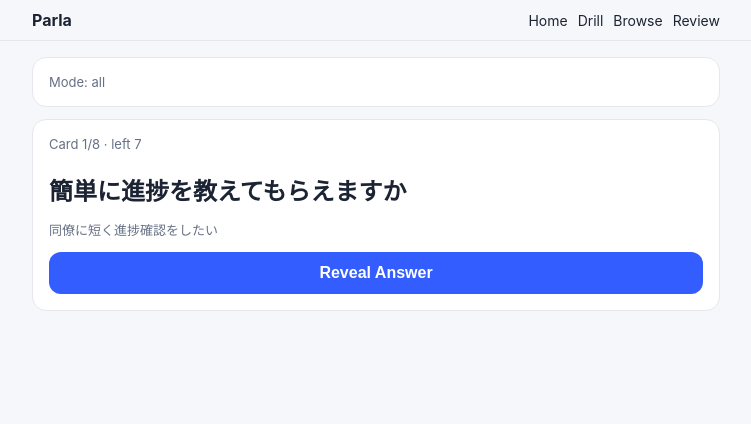
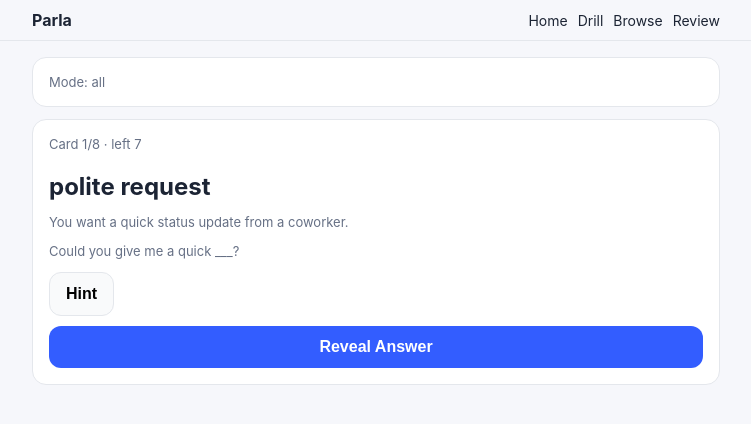
Before and after one commit to Josh-Temple/Parla, a Next.js app: page /drill in a window 1280 px wide. Shown: the top 424 px of the page, without its empty margins (264-1015 px from the left). Built offline with nearby package versions, Linux system fonts and the light colour scheme.

Commit message:
Tighten immersion defaults across browse and detail views

```diff
--- a/public/data/cards.json
+++ b/public/data/cards.json
@@ -8,13 +8,20 @@
     "register": "polite",
     "pattern": "Could you + verb...?",
     "example": "Could you give me a quick update before lunch?",
-    "notes": "丁寧で仕事でも日常でも使いやすい依頼。",
-    "tags": ["work", "update", "meeting"],
-    "similar": ["Can you...", "Would you mind..."],
+    "notes": "Polite and flexible for work or daily requests.",
+    "tags": [
+      "work",
+      "update",
+      "meeting"
+    ],
+    "similar": [
+      "Can you...",
+      "Would you mind..."
+    ],
     "contrast": "Can you...より丁寧で柔らかい。",
     "prompts": {
-      "meaning": "簡単に進捗を教えてもらえますか",
-      "scenario": "同僚に短く進捗確認をしたい",
+      "intent": "polite request",
+      "situation": "You want a quick status update from a coworker.",
       "cloze": "Could you give me a quick ___?"
     },
     "difficulty": 1,
@@ -23,7 +30,12 @@
       "exampleUrl": "/audio/request_001_example.mp3",
       "voice": "en-US-female-01"
     },
-    "status": { "published": true }
+    "status": {
+      "published": true
+    },
+    "support": {
+      "jaHint": "簡単に進捗を教えてもらえますか"
+    }
   },
   {
     "id": "request_002",
@@ -34,20 +46,32 @@
     "register": "formal",
     "pattern": "Would it be possible to + verb...?",
     "example": "Would it be possible to move this to Friday due to a conflict?",
-    "notes": "かなり丁寧な依頼で、調整時に便利。",
-    "tags": ["work", "schedule", "request"],
-    "similar": ["I was wondering if...", "Could we..."],
+    "notes": "A formal way to request schedule changes.",
+    "tags": [
+      "work",
+      "schedule",
+      "request"
+    ],
+    "similar": [
+      "I was wondering if...",
+      "Could we..."
+    ],
     "contrast": "Could we...より距離感がありフォーマル。",
     "prompts": {
-      "meaning": "これを金曜に移すことは可能でしょうか",
-      "scenario": "会議日程を丁寧に変更依頼",
+      "intent": "reschedule politely",
+      "situation": "You want to ask if moving the meeting is possible.",
       "cloze": "Would it be possible to ___ this to Friday?"
     },
     "difficulty": 2,
     "audio": {
       "phraseUrl": "/audio/request_002_phrase.mp3"
     },
-    "status": { "published": true }
+    "status": {
+      "published": true
+    },
+    "support": {
+      "jaHint": "これを金曜に移すことは可能でしょうか"
+    }
   },
   {
     "id": "refusal_001",
@@ -58,20 +82,31 @@
     "register": "neutral",
     "pattern": "I won't be able to + verb",
     "example": "Thanks for inviting me, but I won't be able to make it this time.",
-    "notes": "断りながらも角が立ちにくい表現。",
-    "tags": ["social", "refusal"],
-    "similar": ["I can't make it", "Maybe next time"],
+    "notes": "Turns down an invitation without sounding harsh.",
+    "tags": [
+      "social",
+      "refusal"
+    ],
+    "similar": [
+      "I can't make it",
+      "Maybe next time"
+    ],
     "contrast": "I can't...より少し丁寧で柔らかい。",
     "prompts": {
-      "meaning": "今回は参加できなさそうです",
-      "scenario": "誘いを柔らかく断る",
+      "intent": "soft refusal",
+      "situation": "You cannot join this invitation this time.",
       "cloze": "I won't be able to ___ it this time."
     },
     "difficulty": 1,
     "audio": {
       "exampleUrl": "/audio/refusal_001_example.mp3"
     },
-    "status": { "published": true }
+    "status": {
+      "published": true
+    },
+    "support": {
+      "jaHint": "今回は参加できなさそうです"
+    }
   },
   {
     "id": "refusal_002",
@@ -82,17 +117,28 @@
     "register": "polite",
     "pattern": "I'm tied up + time, but ...",
     "example": "I'm tied up then, but I can do Monday afternoon.",
-    "notes": "断りに代替案を添える定番パターン。",
-    "tags": ["schedule", "alternative"],
-    "similar": ["That time is tough", "Could we do...instead?"],
+    "notes": "Pairs a no with a practical alternative.",
+    "tags": [
+      "schedule",
+      "alternative"
+    ],
+    "similar": [
+      "That time is tough",
+      "Could we do...instead?"
+    ],
     "contrast": "断るだけで終わらず次案を示せる。",
     "prompts": {
-      "meaning": "その時間は埋まっていますが、月曜なら可能です",
-      "scenario": "候補日時を丁寧に断って代案を出す",
+      "intent": "decline with alternative",
+      "situation": "You cannot do that time, but you can offer another day.",
       "cloze": "I'm tied up then, but I can do ___."
     },
     "difficulty": 2,
-    "status": { "published": true }
+    "status": {
+      "published": true
+    },
+    "support": {
+      "jaHint": "その時間は埋まっていますが、月曜なら可能です"
+    }
   },
   {
     "id": "opinion_001",
@@ -103,17 +149,28 @@
     "register": "formal",
     "pattern": "From my perspective, ...",
     "example": "From my perspective, this is the safest option for launch.",
-    "notes": "主観を示しつつ断定しすぎない。",
-    "tags": ["work", "opinion"],
-    "similar": ["I think", "In my view"],
+    "notes": "Signals personal perspective in a professional tone.",
+    "tags": [
+      "work",
+      "opinion"
+    ],
+    "similar": [
+      "I think",
+      "In my view"
+    ],
     "contrast": "I thinkよりややフォーマル。",
     "prompts": {
-      "meaning": "私の見方では、これが最も安全な選択です",
-      "scenario": "会議で意見を落ち着いて述べる",
+      "intent": "state an opinion",
+      "situation": "You want to share your view calmly in a meeting.",
       "cloze": "From my perspective, this is the safest ___."
     },
     "difficulty": 2,
-    "status": { "published": true }
+    "status": {
+      "published": true
+    },
+    "support": {
+      "jaHint": "私の見方では、これが最も安全な選択です"
+    }
   },
   {
     "id": "opinion_002",
@@ -124,17 +181,28 @@
     "register": "neutral",
     "pattern": "I'm not fully + adjective",
     "example": "I see your point, but I'm not fully convinced yet.",
-    "notes": "やんわり不同意を示せる。",
-    "tags": ["disagreement", "meeting"],
-    "similar": ["I'm not sure about that", "I have some concerns"],
+    "notes": "Shows hesitation without direct confrontation.",
+    "tags": [
+      "disagreement",
+      "meeting"
+    ],
+    "similar": [
+      "I'm not sure about that",
+      "I have some concerns"
+    ],
     "contrast": "I disagreeより対立感が弱い。",
     "prompts": {
-      "meaning": "まだ完全には納得していません",
-      "scenario": "反対寄りだが角を立てたくない",
+      "intent": "partial disagreement",
+      "situation": "You are not convinced yet and want to stay diplomatic.",
       "cloze": "I'm not fully ___ yet."
     },
     "difficulty": 1,
-    "status": { "published": true }
+    "status": {
+      "published": true
+    },
+    "support": {
+      "jaHint": "まだ完全には納得していません"
+    }
   },
   {
     "id": "softening_001",
@@ -145,17 +213,28 @@
     "register": "neutral",
     "pattern": "It might make sense to + verb",
     "example": "It might make sense to start small and test demand first.",
-    "notes": "提案の断定を和らげる。",
-    "tags": ["proposal", "softening"],
-    "similar": ["Maybe we should...", "Perhaps we can..."],
+    "notes": "Softens proposals to reduce pressure.",
+    "tags": [
+      "proposal",
+      "softening"
+    ],
+    "similar": [
+      "Maybe we should...",
+      "Perhaps we can..."
+    ],
     "contrast": "We should...より押しつけ感が少ない。",
     "prompts": {
-      "meaning": "まず小さく始めるのがよさそうです",
-      "scenario": "提案を柔らかく出したい",
+      "intent": "soften a suggestion",
+      "situation": "You want to suggest a cautious first step.",
       "cloze": "It might make sense to start ___."
     },
     "difficulty": 1,
-    "status": { "published": true }
+    "status": {
+      "published": true
+    },
+    "support": {
+      "jaHint": "まず小さく始めるのがよさそうです"
+    }
   },
   {
     "id": "softening_002",
@@ -166,16 +245,28 @@
     "register": "polite",
     "pattern": "I may be wrong, but ...",
     "example": "I may be wrong, but this feels risky given the timeline.",
-    "notes": "慎重に異論を出すときに便利。",
-    "tags": ["risk", "disagreement", "softening"],
-    "similar": ["I could be mistaken", "I'm not entirely sure, but..."],
+    "notes": "Introduces concern while staying collaborative.",
+    "tags": [
+      "risk",
+      "disagreement",
+      "softening"
+    ],
+    "similar": [
+      "I could be mistaken",
+      "I'm not entirely sure, but..."
+    ],
     "contrast": "This is risky.より衝突しにくい。",
     "prompts": {
-      "meaning": "間違っているかもしれませんが、これはリスクが高そうです",
-      "scenario": "否定的意見をやわらかく伝える",
+      "intent": "soften concern",
+      "situation": "You want to raise risk concerns carefully.",
       "cloze": "I may be wrong, but this feels ___."
     },
     "difficulty": 2,
-    "status": { "published": true }
+    "status": {
+      "published": true
+    },
+    "support": {
+      "jaHint": "間違っているかもしれませんが、これはリスクが高そうです"
+    }
   }
 ]
--- a/src/app/browse/page.tsx
+++ b/src/app/browse/page.tsx
@@ -55,7 +55,7 @@ function BrowsePageContent() {
             </p>
             <h3 style={{ margin: "6px 0" }}>{card.phrase}</h3>
             <p className="small" style={{ marginBottom: 0 }}>
-              {card.japanese_meaning}
+              {card.prompts.intent} · {card.prompts.situation}
             </p>
           </Link>
         ))}
--- a/src/components/DrillCard.tsx
+++ b/src/components/DrillCard.tsx
@@ -4,6 +4,7 @@ import Link from "next/link";
 import { useMemo, useState } from "react";
 import type { Card } from "@/domain/cards/cardTypes";
 import type { ProgressItem, Rating } from "@/domain/progress/progressTypes";
+import { getJapaneseHint } from "@/domain/cards/cardSupport";
 import { computeNextDueDate } from "@/domain/review/reviewScheduler";
 import { audioResolver, progressRepository } from "@/domain/services";
 import { RevealPanel } from "./RevealPanel";
@@ -12,6 +13,7 @@ import { RatingButtons } from "./RatingButtons";
 export function DrillCard({ cards, initialProgress }: { cards: Card[]; initialProgress: ProgressItem[] }) {
   const [index, setIndex] = useState(0);
   const [revealed, setRevealed] = useState(false);
+  const [showHint, setShowHint] = useState(false);
   const [progressMap, setProgressMap] = useState(() => new Map(initialProgress.map((p) => [p.card_id, p])));
 
   const card = cards[index];
@@ -20,6 +22,7 @@ export function DrillCard({ cards, initialProgress }: { cards: Card[]; initialPr
 
   const nextCard = () => {
     setRevealed(false);
+    setShowHint(false);
     setIndex((prev) => (prev + 1 >= cards.length ? 0 : prev + 1));
   };
 
@@ -50,14 +53,27 @@ export function DrillCard({ cards, initialProgress }: { cards: Card[]; initialPr
     return <div className="panel">No cards available.</div>;
   }
 
+  const japaneseHint = getJapaneseHint(card);
+
   return (
     <div className="grid">
       <div className="panel">
         <p className="small" style={{ marginTop: 0 }}>
           Card {index + 1}/{cards.length} · left {queueLeft}
         </p>
-        <h2 style={{ marginBottom: 8 }}>{card.prompts.meaning}</h2>
-        <p className="small">{card.prompts.scenario}</p>
+        <h2 style={{ marginBottom: 8 }}>{card.prompts.intent}</h2>
+        <p className="small" style={{ marginBottom: 6 }}>
+          {card.prompts.situation}
+        </p>
+        {card.prompts.cloze ? <p className="small">{card.prompts.cloze}</p> : null}
+        {japaneseHint ? (
+          <div style={{ marginBottom: 10 }}>
+            <button className="button ghost" onClick={() => setShowHint((prev) => !prev)}>
+              {showHint ? "Hide hint" : "Hint"}
+            </button>
+            {showHint ? <p className="small" style={{ marginBottom: 0 }}>{japaneseHint}</p> : null}
+          </div>
+        ) : null}
         {!revealed ? (
           <button className="button primary" style={{ width: "100%" }} onClick={() => setRevealed(true)}>
             Reveal Answer
--- /dev/null
+++ b/src/domain/cards/cardSupport.ts
@@ -0,0 +1,9 @@
+import type { Card } from "./cardTypes";
+
+// Future toggle point for `english-first` vs `english-only` modes.
+export const japaneseSupportEnabled = true;
+
+export function getJapaneseHint(card: Card): string | null {
+  if (!japaneseSupportEnabled) return null;
+  return card.support?.jaHint ?? null;
+}
```
Also changed, not shown: src/app/card/[id]/page.tsx (+12 -1 lines), src/domain/cards/cardTypes.ts (+7 -4 lines), 2 other files (tests, documents, lock files or other folders).
